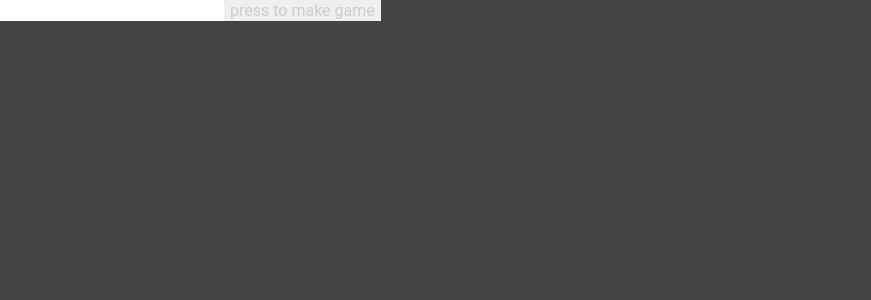
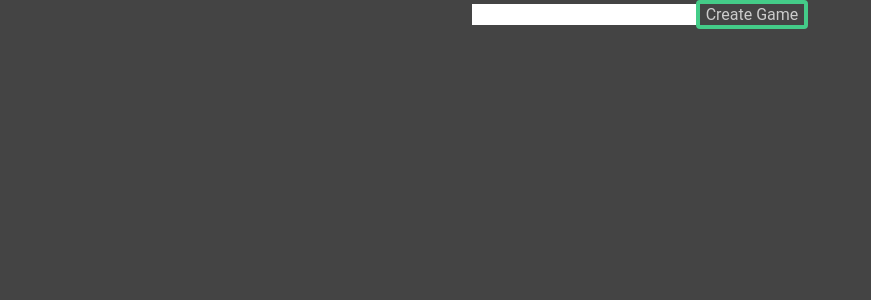
Before and after one commit to damiensnyder/siphon-state, a Next.js app: page / in a window 1280 px wide. Shown: the top 300 px of the page, without its empty margins (0-871 px from the left). Built offline with nearby package versions, Linux system fonts and the light colour scheme.

Commit message:
create games at specified gamecode

```diff
--- /dev/null
+++ b/components/home/create-menu.js
@@ -0,0 +1,47 @@
+import React from 'react';
+import Router from 'next/router';
+
+import general from '../general.module.css';
+import styles from './main.module.css';
+
+class CreateMenu extends React.Component {
+  constructor(props) {
+    super(props);
+
+    this.textInput = React.createRef();
+  }
+
+  async createGame(gameCode) {
+    let res = await fetch('/create', {
+      method: 'POST',
+      headers: {'Content-Type': 'application/json'},
+      body: JSON.stringify({gameCode: gameCode})
+    });
+
+    if (res.status === 200) {
+      Router.push('/game/' + gameCode);
+    } else {
+      console.log('failed');
+    }
+  }
+
+  createHandler() {
+    let gameCode = this.textInput.current.value;
+    if (!gameCode) gameCode = "boof";
+    this.createGame(gameCode);
+  }
+
+  render() {
+    return (
+      <div className={styles.menuOuter}>
+        <input ref={this.textInput} />
+        <button className={general.actionBtn + ' ' + general.priorityBtn}
+                onClick={this.createHandler.bind(this)}>
+          Create Game
+        </button>
+      </div>
+    );
+  }
+}
+
+export default CreateMenu;
--- a/components/home/main.js
+++ b/components/home/main.js
@@ -1,36 +1,12 @@
 import React from 'react';
-import {useCallback} from 'react';
-import Router from 'next/router';
 
-import style from './main.module.css';
+import CreateMenu from './create-menu';
+import styles from './main.module.css';
 
 function HomeView() {
-  const createGame = useCallback((e) => {
-    let gameCode = textInput.current.value;
-    console.log(gameCode);
-    if (!gameCode) gameCode = "boof";
-
-    fetch('/create', {
-      method: 'POST',
-      headers: {'Content-Type': 'application/json'},
-      body: JSON.stringify({gameCode: gameCode})
-    }).then((res) => {
-      if (res.status === 200) {
-        Router.push('/game/' + gameCode);
-      } else {
-        console.log('failed');
-      }
-    });
-  }, []);
-
-  const textInput = React.createRef();
-
   return (
-    <div>
-      <input ref={textInput} />
-      <button onClick={createGame}>
-        press to make game
-      </button>
+    <div id={styles.containerLevel1}>
+      <CreateMenu />
     </div>
   );
 }
--- a/components/home/main.module.css
+++ b/components/home/main.module.css
@@ -0,0 +1,8 @@
+#containerLevel1 {
+  width: 100%;
+
+  display: flex;
+  flex-flow: column;
+  justify-content: flex-start;
+  align-items: center;
+}
```
Also changed, not shown: components/home/menu.module.css (added, +10 -0 lines), logic/game-manager.js (+15 -6 lines).
